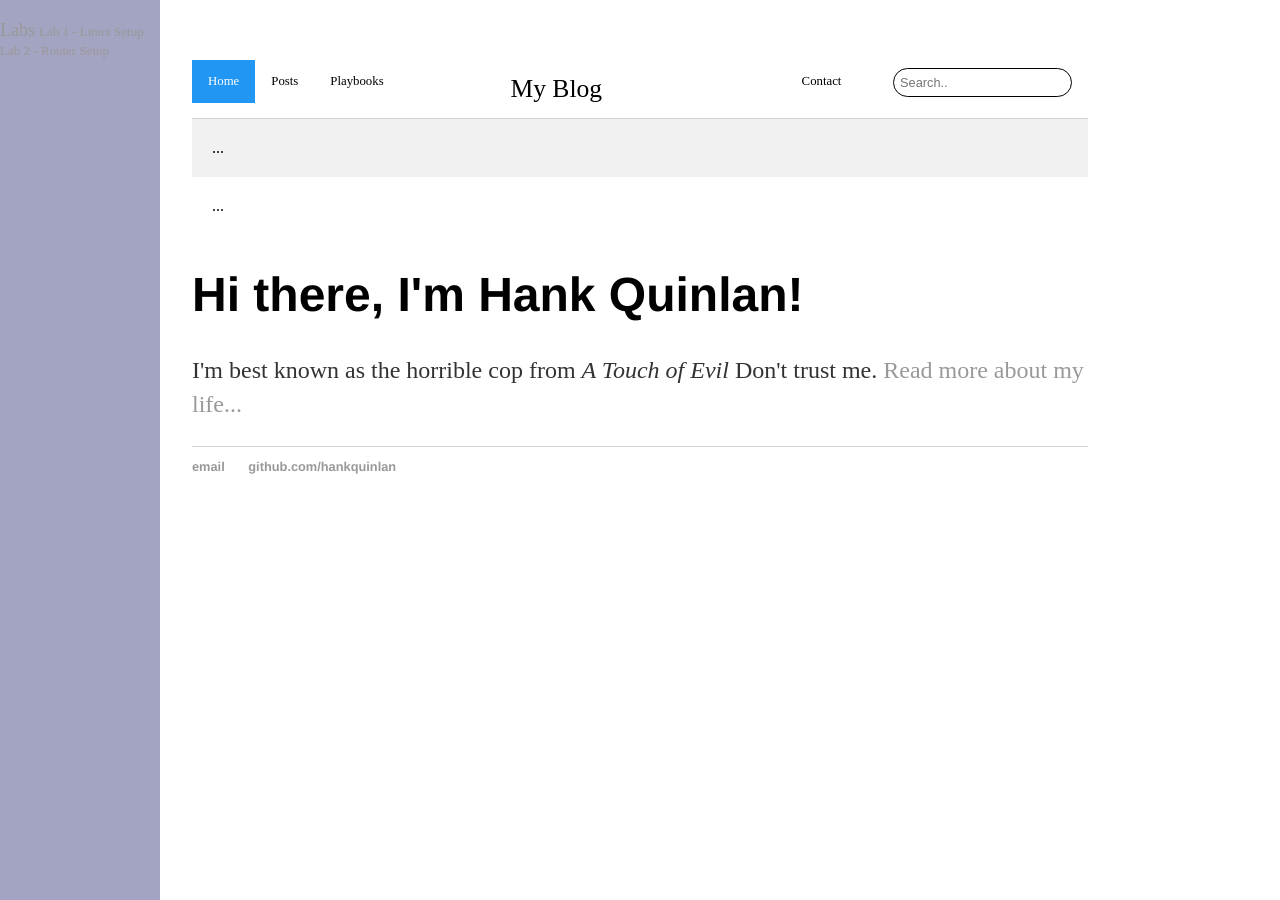
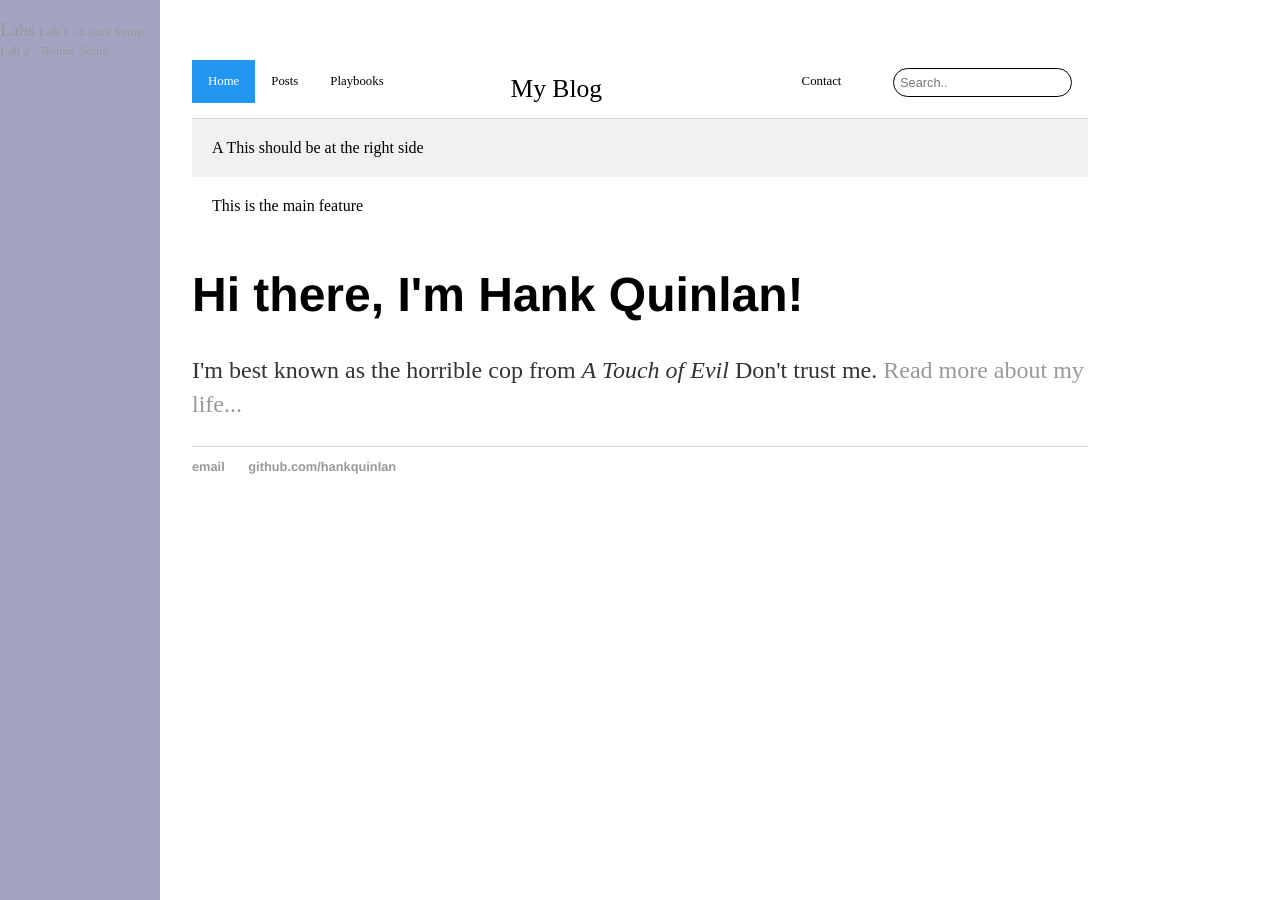
Before and after one commit to billparry99/billparry99.github.io, a Jekyll site: the page built from index.html, in a window 1280 px wide. Built offline with Jekyll 4.4.1, drawn with Linux system fonts in a browser that asks for light colours.

Commit message:
Update default.html

```diff
--- a/_layouts/default.html
+++ b/_layouts/default.html
@@ -48,8 +48,12 @@
 			-->
 			<!-- right sidebar and main feature -->
 			<div class="mainrow">
-			  <div class="mainside">...</div>
-			  <div class="mainmain">...</div>
+			 	<div class="mainside">
+				  A This should be at the right side
+				</div>
+			  	<div class="mainmain">
+				  This is the main feature
+				</div>
 			</div>
 
 			<div class="container">
```
